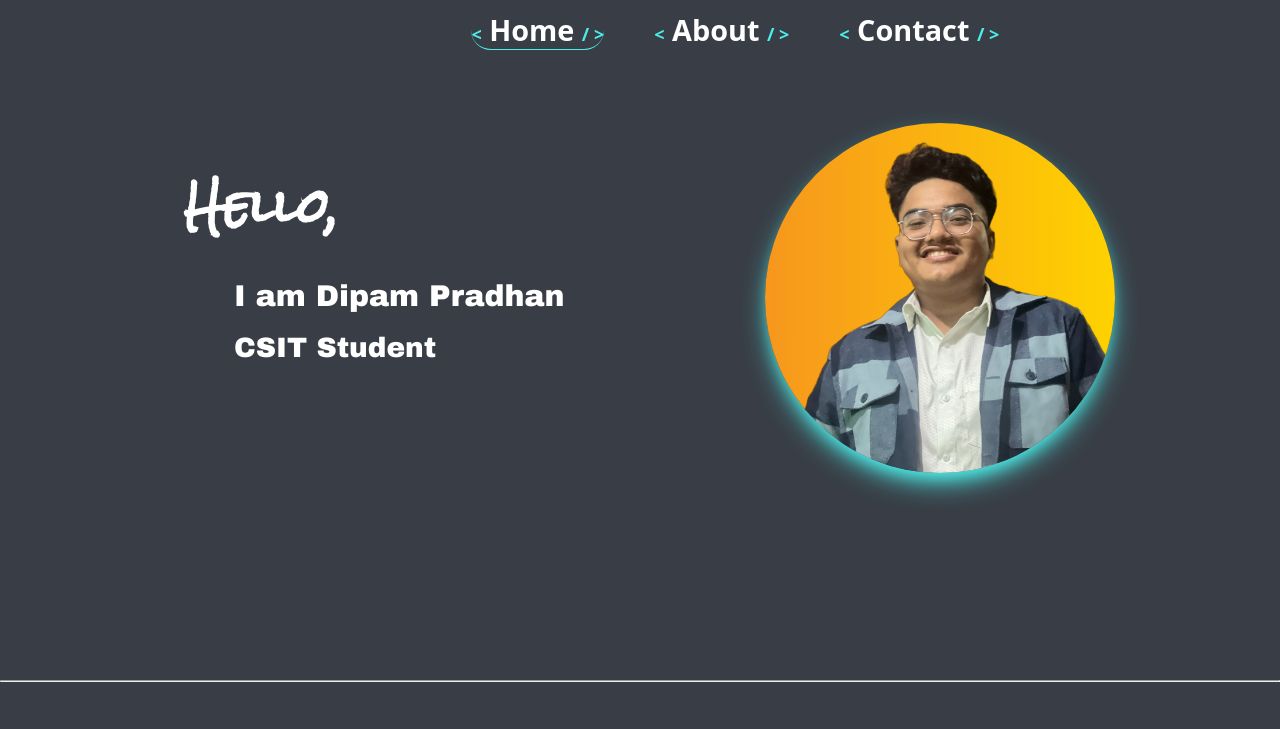
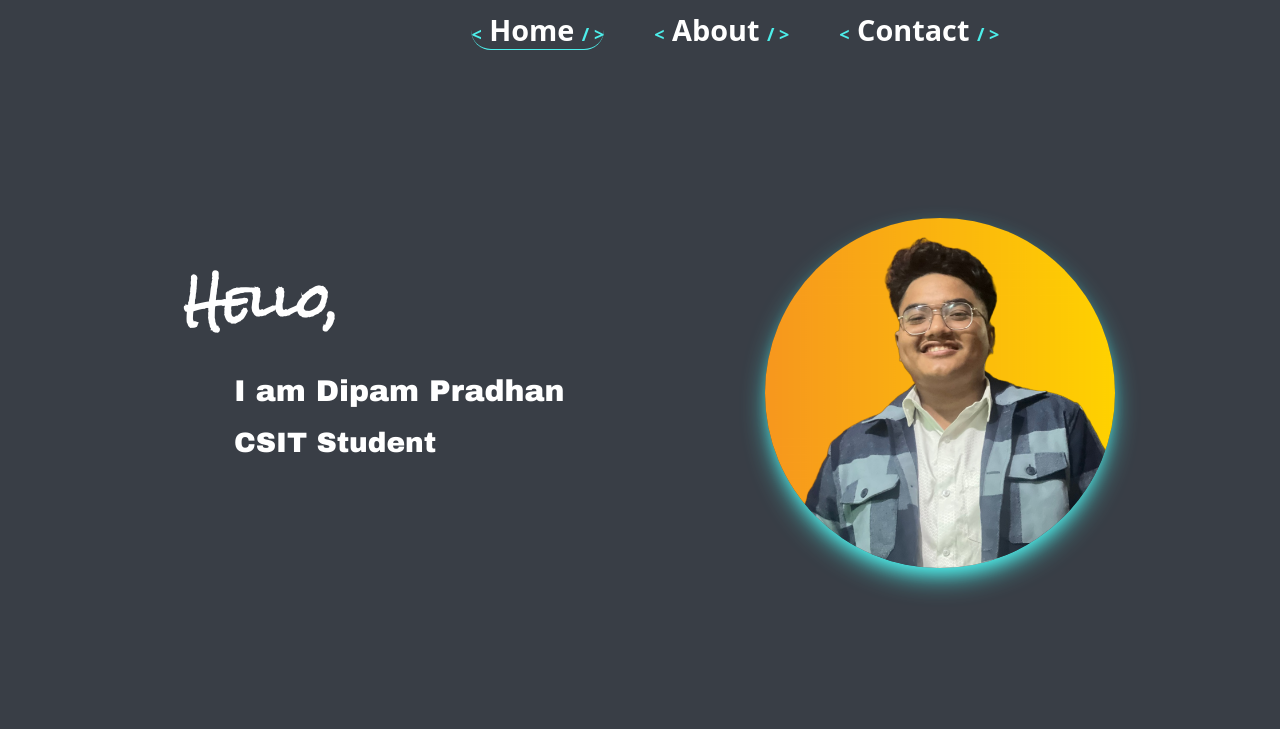
Before and after one commit to DipamPradhan/dipampradhanPortfolio, a plain HTML site: page index.html in a window 1280 px wide. Shown: the top 729 px of the page. Drawn offline with Linux system fonts and the light colour scheme; a web font is replaced by a local one.

Commit message:
Made Responsive and changes CSS

```diff
--- a/style.css
+++ b/style.css
@@ -69,12 +69,16 @@
     max-width: 1100px;
     margin: 0 auto;
     padding: 10px 20px;
+    height: 630px;
+    margin-top: 90px;
+
   }
 
-  .hero_section .overlay {
-    height: 600px;
+  /* .hero_section .overlay {
+    height: 700px;
     width: 100%;
-  }
+    padding-top: 40px;
+} */
 
   .hero_section_content {
     position: absolute;
```
